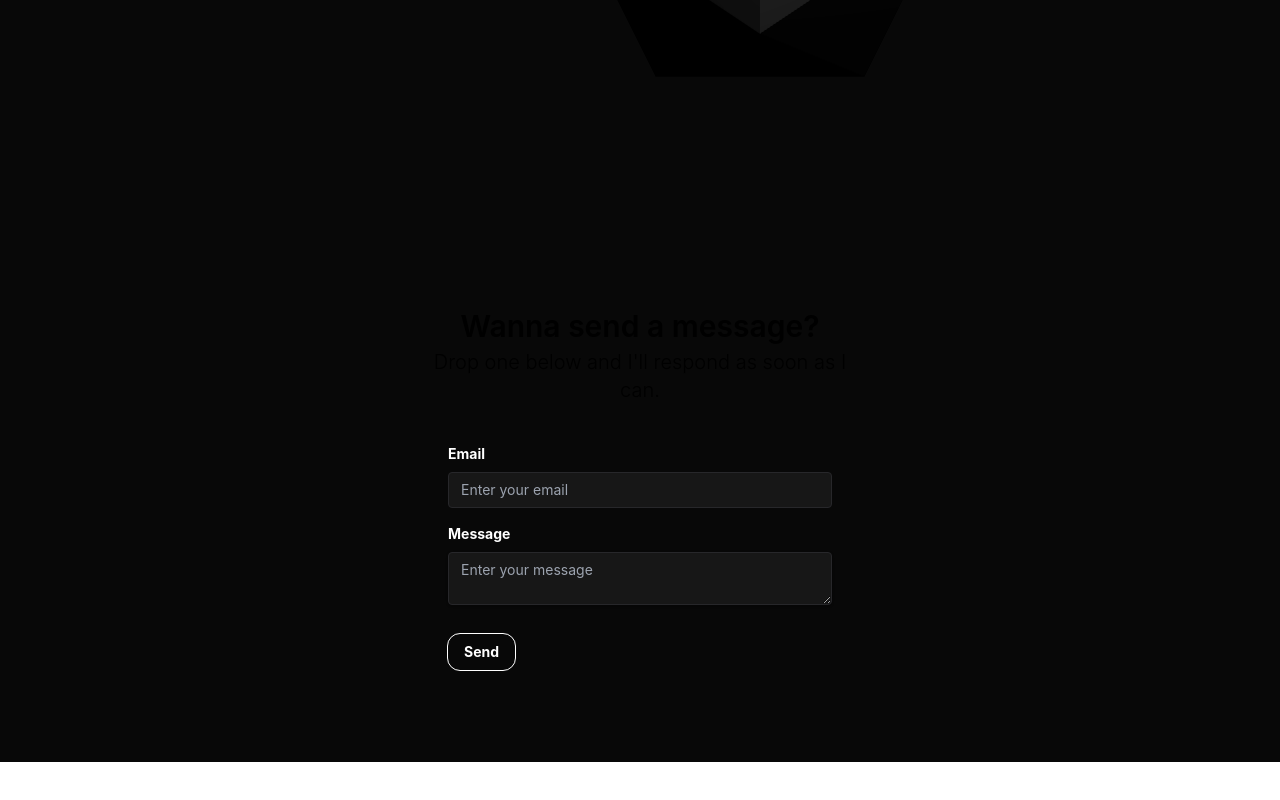
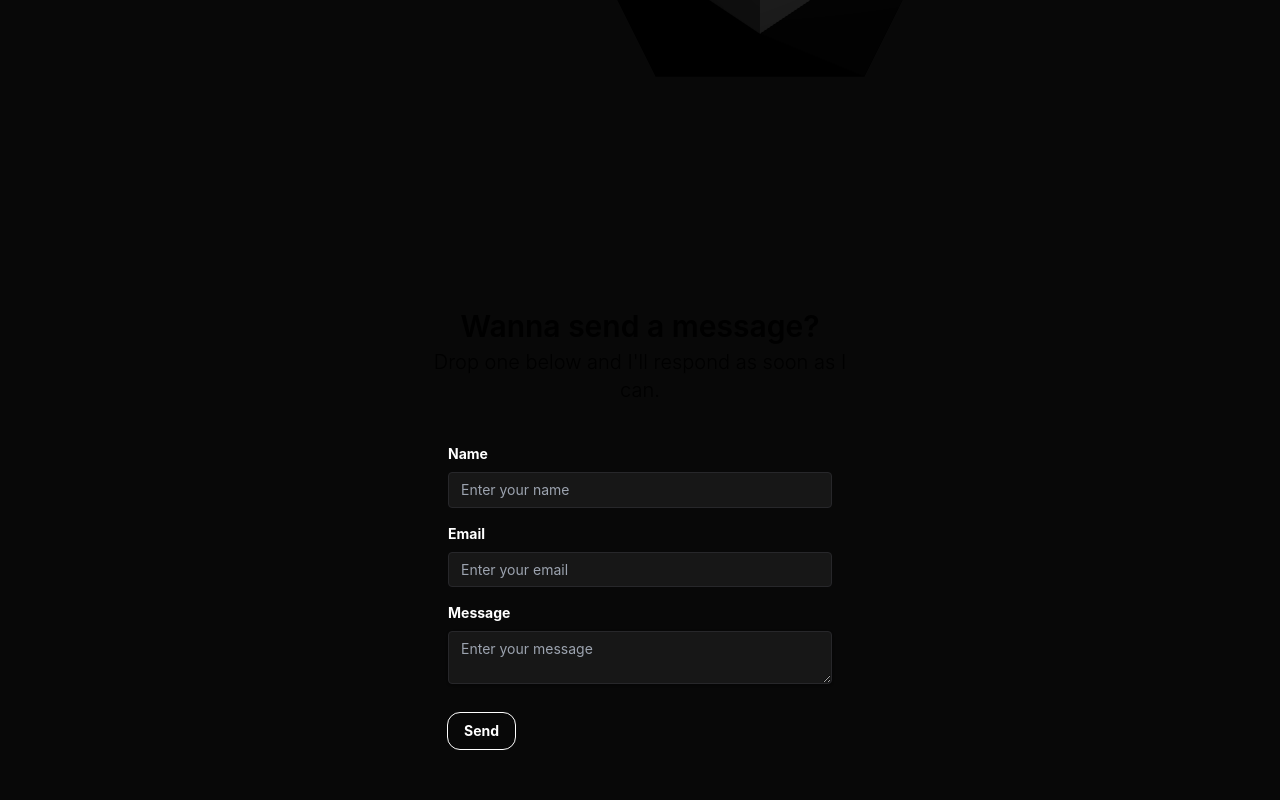
Before and after one commit to amgvu/Personal-Site, a Next.js app: page / in a window 1280 px wide. Shown: the part 600-1400 px from the top of the page. Before the commit the page ends 1362 px from the top, so only its background shows below. Built offline with nearby package versions, Linux system fonts and the light colour scheme; what prettier-plugin-tailwindcss, tailwindcss-animatecss would draw is missing.

Commit message:
email contact form implementation

```diff
--- /dev/null
+++ b/components/EmailForm.tsx
@@ -0,0 +1,96 @@
+import React, { useState, FormEvent } from 'react';
+
+const EmailForm: React.FC = () => {
+  const [result, setResult] = useState<string>("");
+
+  const handleSubmit = async (event: FormEvent<HTMLFormElement>) => {
+    event.preventDefault();
+    setResult("Sending....");
+
+    const formData = new FormData(event.currentTarget);
+    formData.append("access_key", "96e4193d-f096-4980-8582-19d27b3eb24d");
+
+    try {
+      const response = await fetch("https://api.web3forms.com/submit", {
+        method: "POST",
+        body: formData,
+      });
+
+      const data = await response.json();
+
+        if (data.success) {
+          setResult("Email successfully sent!");
+          event.currentTarget.reset();
+        } else {
+          console.error("Error:", data);
+          setResult(data.message);
+        }
+      } catch (error) {
+        }
+    };
+
+  return (
+    <div className="max-w-md mx-auto">
+      <div className="space-y-1 py-4">
+        <h1 className="font-semibold text-center text-3xl">
+          Wanna send a message?
+        </h1>
+        <h2 className="font-light text-center text-xl">
+          Drop one below and I&apos;ll respond as soon as I can.
+        </h2>
+      </div>
+      <form onSubmit={handleSubmit} className="bg-transparent rounded-xl px-8 pt-6 pb-8 mb-4">
+        <input type="hidden" name="access_key" value="96e4193d-f096-4980-8582-19d27b3eb24d"></input>
+        <div className="mb-4">
+          <label className="block text-white text-sm font-bold mb-2" htmlFor="name">
+            Name
+          </label>
+          <input
+            className="border border-zinc-800 rounded w-full py-2 px-3 text-white bg-neutral-900 leading-tight focus:outline-none focus:shadow-outline"
+            id="name"
+            name="name"
+            type="name"
+            placeholder="Enter your name"
+            required
+          />
+        </div>
+        <div className="mb-4">
+          <label className="block text-white text-sm font-bold mb-2" htmlFor="email">
+            Email
+          </label>
+          <input
+            className="border border-zinc-800 rounded w-full py-2 px-3 text-white bg-neutral-900 leading-tight focus:outline-none focus:shadow-outline"
+            id="email"
+            name="email"
+            type="email"
+            placeholder="Enter your email"
+            required
+          />
+        </div>
+        <div className="mb-6">
+          <label className="block text-white text-sm font-bold mb-2" htmlFor="message">
+            Message
+          </label>
+          <textarea
+            className="shadow appearance-none border rounded w-full py-2 px-3 border-zinc-800 bg-neutral-900 text-white leading-tight focus:outline-none focus:shadow-outline resize-y"
+            id="message"
+            name="message"
+            placeholder="Enter your message"
+            required
+          />
+        </div>
+        <div className="flex items-center justify-between">
+          <button
+            className="bg-transparent outline outline-1 rounded-xl hover:bg-white hover:text-black text-white font-bold py-2 px-4 ease-in-out transition duration-100 focus:outline-none focus:shadow-outline"
+            type="submit"
+          >
+            Send
+          </button>
+        </div>
+      </form>
+      {result && <p>{result}</p>}
+    </div>
+  );
+};
+
+export default EmailForm;
--- a/components/EmailForm/EmailForm.tsx
+++ /dev/null
@@ -1,63 +0,0 @@
-import React, { useState } from 'react';
-
-const EmailForm: React.FC = () => {
-  const [email, setEmail] = useState('');
-  const [message, setMessage] = useState('');
-
-  const handleSubmit = (e: React.FormEvent<HTMLFormElement>) => {
-    e.preventDefault();
-    console.log(`Email: ${email}, Message: ${message}`);
-    setEmail('');
-    setMessage('');
-  };
-
-  return (
-    <div className="max-w-md mx-auto">
-      <div className="space-y-1 py-4">
-      <h1 className="font-semibold text-center text-3xl">
-        Wanna send a message?
-      </h1>
-      <h2 className="font-light text-center text-xl">
-        Drop one below and I&apos;ll respond as soon as I can.
-      </h2>
-      </div>
-      <form onSubmit={handleSubmit} className="bg-transparent rounded-xl px-8 pt-6 pb-8 mb-4">
-        <div className="mb-4">
-          <label className="block text-white text-sm font-bold mb-2" htmlFor="email">
-            Email
-          </label>
-          <input
-            className="border border-zinc-800 rounded w-full py-2 px-3 text-white bg-neutral-900 leading-tight focus:outline-none focus:shadow-outline"
-            id="email"
-            type="email"
-            placeholder="Enter your email"
-            value={email}
-            onChange={(e) => setEmail(e.target.value)}
-          />
-        </div>
-        <div className="mb-6">
-          <label className="block text-white text-sm font-bold mb-2" htmlFor="message">
-            Message
-          </label>
-          <textarea
-            className="shadow appearance-none border rounded w-full py-2 px-3 border-zinc-800 bg-neutral-900 text-white leading-tight focus:outline-none focus:shadow-outline resize-y"
-            id="message"
-            placeholder="Enter your message"
-            value={message}
-            onChange={(e) => setMessage(e.target.value)}
-          />
-        </div>
-        <div className="flex items-center justify-between">
-          <button
-            className="bg-transparent outline outline-1 rounded-xl hover:bg-white hover:text-black text-white font-bold py-2 px-4 ease-in-out transition duration-100 focus:outline-none focus:shadow-outline"
-            type="submit"
-          >
-            Send
-          </button>
-        </div>
-      </form>
-    </div>
-  );
-};
-
-export default EmailForm;
--- a/pages/index.tsx
+++ b/pages/index.tsx
@@ -2,7 +2,7 @@ import Head from "next/head";
 import Link from 'next/link';
 import RadioComponent from "../components/RadioComponent";
 import ThreeAnimation from "../components/ThreeAnimation";
-import EmailForm from "../components/EmailForm/EmailForm";
+import EmailForm from "../components/EmailForm";
 import ThreeAnimationMobile from "../components/ThreeAnimationMobile";
 import { Player, Controls } from "@lottiefiles/react-lottie-player";
 import {
@@ -92,7 +92,7 @@ export default function Home() {
         </section>
         <section className="py-10">
           <div>
-            <h3 className="py-1 text-sm dark:text-white animate__fadeInUp animate__delay-1s animate__animated">
+            <h3 className="py-1 text-sm dark:text-white animate__fadeIn animate__delay-1s animate__animated">
             <EmailForm />
             </h3>
           </div>
```
